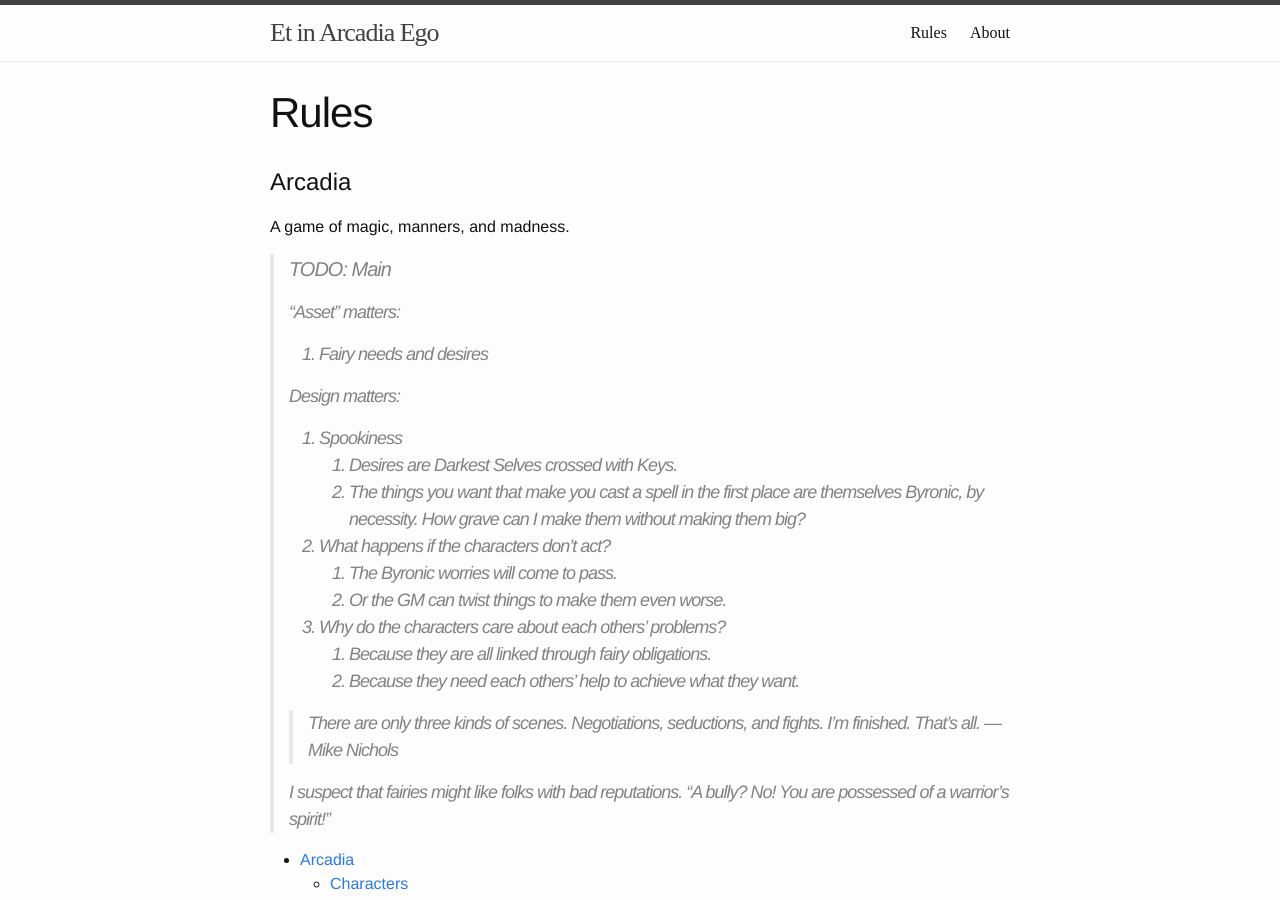
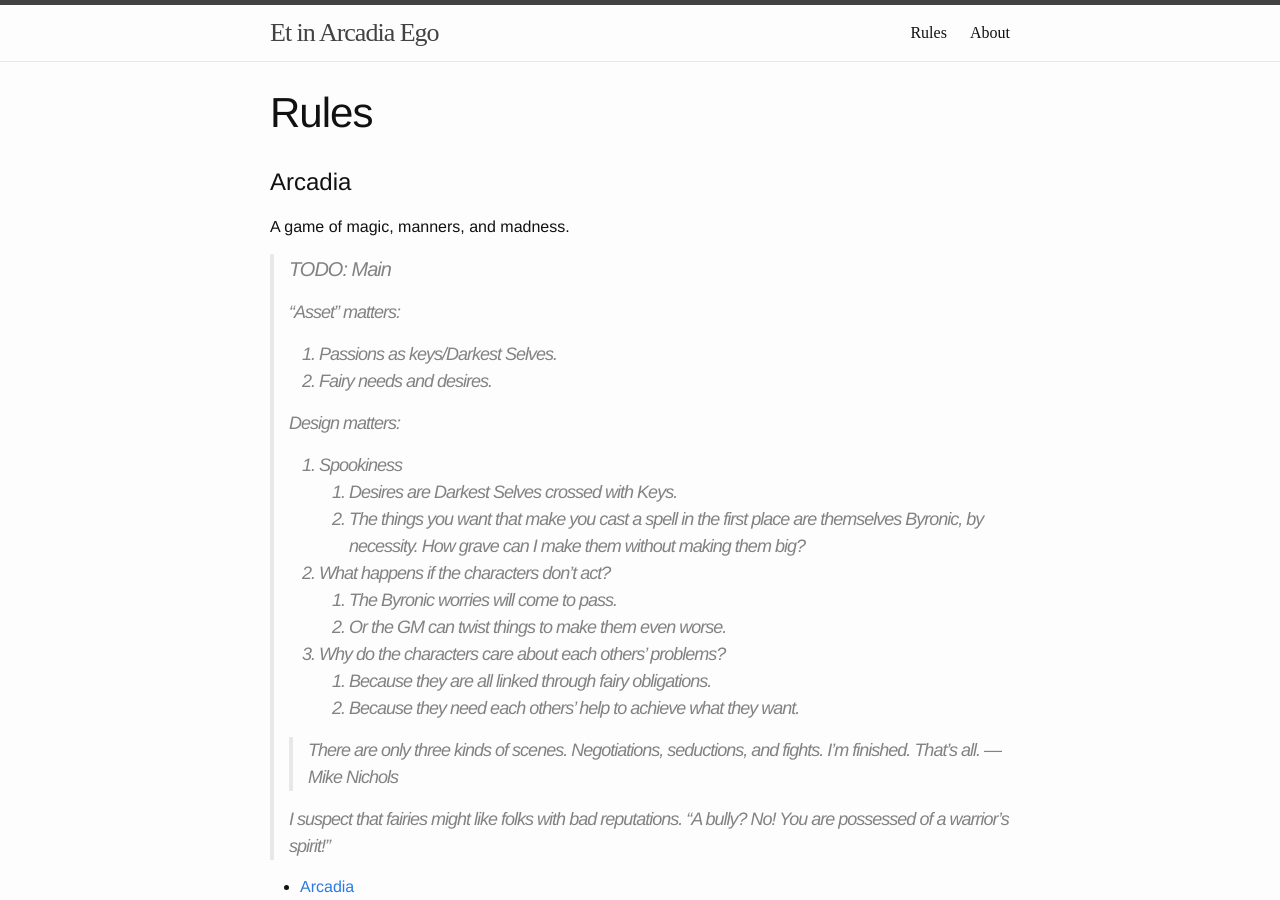
Before and after one commit to wlonk/arcadia, a Jekyll site: the page built from rules/index.md, in a window 1280 px wide and 900 px high. Built offline with Jekyll 4.4.1, drawn with Linux system fonts in a browser that asks for light colours; some web fonts are replaced.

Commit message:
Update todo.

```diff
--- a/rules/index.md
+++ b/rules/index.md
@@ -12,7 +12,8 @@ A game of magic, manners, and madness.
 >
 >  "Asset" matters:
 >
->  1. Fairy needs and desires
+>  1. Passions as keys/Darkest Selves.
+>  1. Fairy needs and desires.
 >
 >  Design matters:
 >
```
